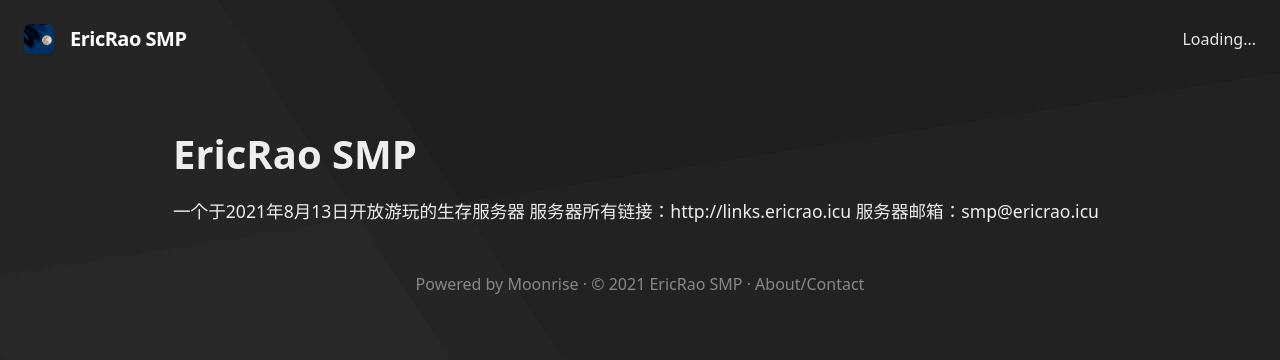
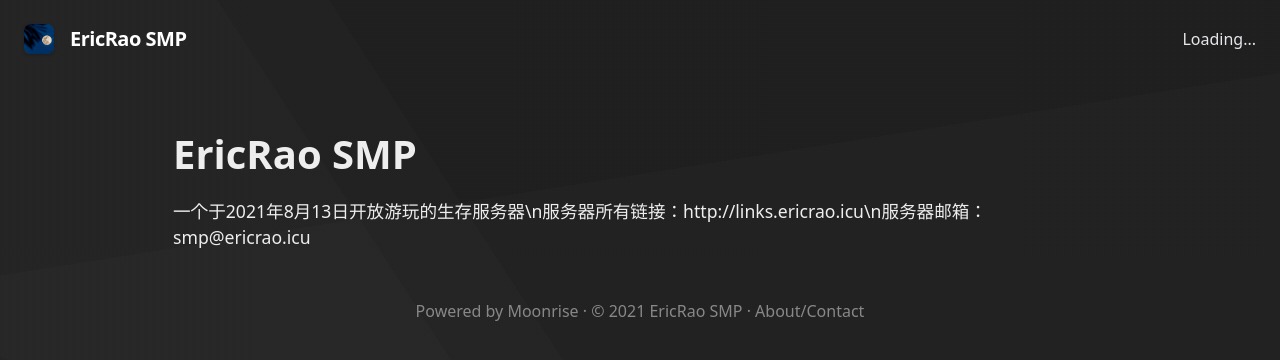
Before and after one commit to ItsEricRao/smp, a Jekyll site: the page built from docs/about.md, in a window 1280 px wide. Shown: the top 360 px of the page. Built offline with Jekyll 4.4.1, drawn with Linux system fonts in a browser that asks for light colours; our own code applies the rules of GitHub Pages for plain Markdown files; part of the change alters nothing that is shown.

```diff
--- a/docs/about.md
+++ b/docs/about.md
@@ -5,6 +5,4 @@ navname: About
 
 # {{ site.serverName }}
 
-一个于2021年8月13日开放游玩的生存服务器
-服务器所有链接：http://links.ericrao.icu
-服务器邮箱：smp@ericrao.icu
+一个于2021年8月13日开放游玩的生存服务器\n服务器所有链接：http://links.ericrao.icu\n服务器邮箱：smp@ericrao.icu
```
